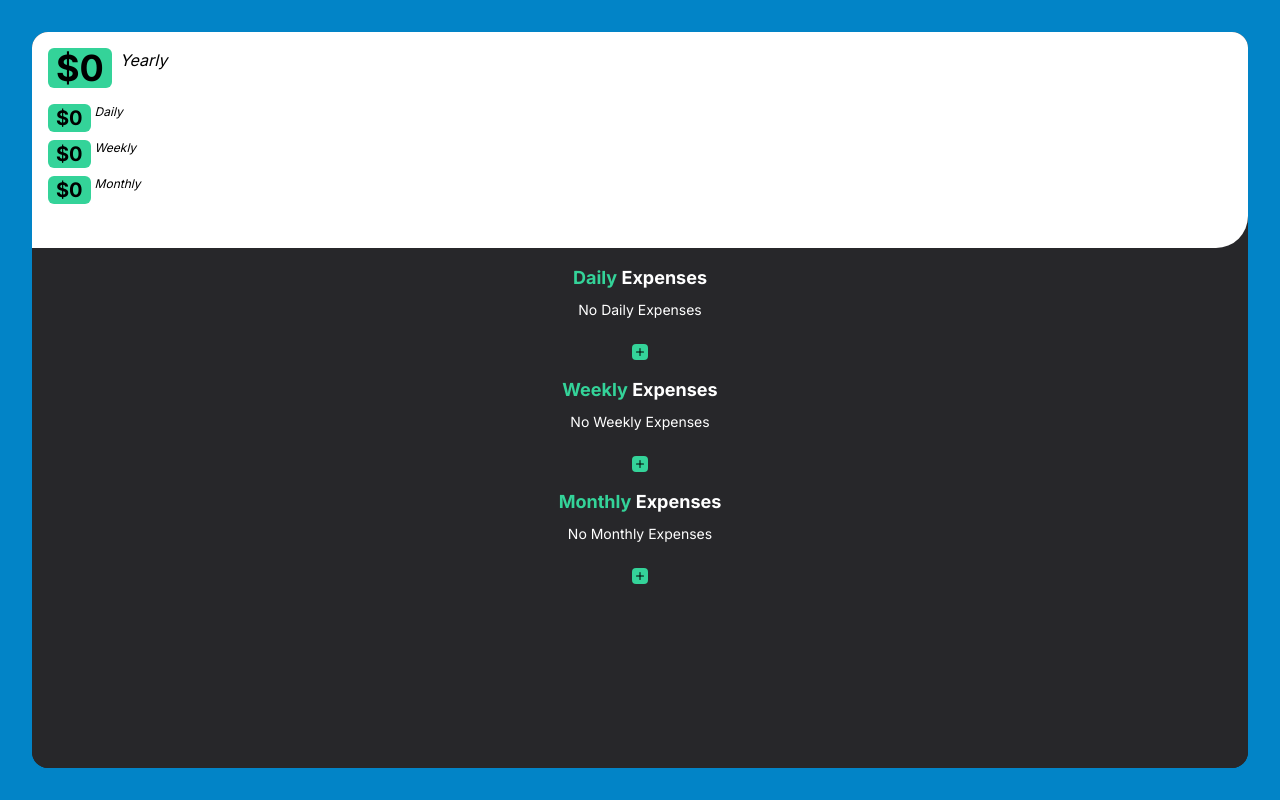
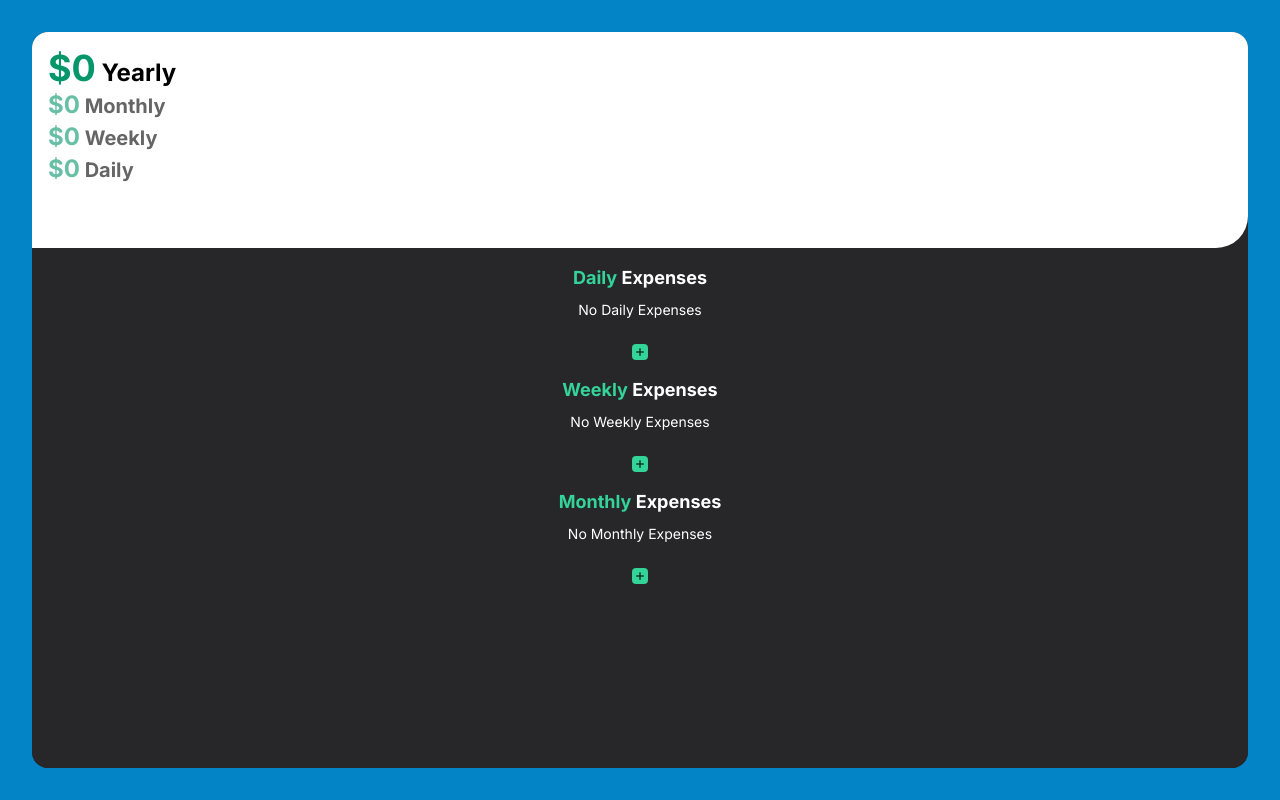
Before and after one commit to williamalowe/xpense, a Next.js app: page / in a window 1280 px wide. Built offline with nearby package versions, Linux system fonts and the light colour scheme.

Commit message:
styles: adjust outputs component stlyes

```diff
--- a/src/components/outputs.tsx
+++ b/src/components/outputs.tsx
@@ -22,31 +22,11 @@ export default function Outputs() {
   };
   const total = evaluateTotal();
   return (
-    <div className="p-4 flex flex-col gap-y-2">
-      <div className="flex gap-x-2">
-        <h3 className="text-4xl font-bold bg-emerald-400 px-2 rounded-md">
-          ${total}
-        </h3>
-        <h5 className="italic">Yearly</h5>
-      </div>
-      <div className="flex gap-x-1 mt-2">
-        <h3 className="text-xl font-bold  bg-emerald-400 px-2 rounded-md">
-          ${Math.round((total / 365) * 100) / 100}
-        </h3>
-        <h5 className="italic text-xs">Daily</h5>
-      </div>
-      <div className="flex gap-x-1">
-        <h3 className="text-xl font-bold  bg-emerald-400 px-2 rounded-md">
-          ${Math.round((total / 52) * 100) / 100}
-        </h3>
-        <h5 className="italic text-xs">Weekly</h5>
-      </div>
-      <div className="flex gap-x-1">
-        <h3 className="text-xl font-bold  bg-emerald-400 px-2 rounded-md">
-          ${Math.round((total / 12) * 100) / 100}
-        </h3>
-        <h5 className="italic text-xs">Monthly</h5>
-      </div>
+    <div className="p-4 flex flex-col">
+      <h3 className="font-bold text-2xl hover:italic hover:translate-x-4 transition"><span className="text-4xl text-emerald-600">${total}</span> Yearly</h3>
+      <h5 className="font-bold text-xl opacity-60 hover:opacity-100 hover:italic hover:translate-x-4 transition"><span className="text-2xl text-emerald-600">${Math.round((total / 12) * 100) / 100}</span> Monthly</h5>
+      <h5 className="font-bold text-xl opacity-60 hover:opacity-100 hover:italic hover:translate-x-4 transition"><span className="text-2xl text-emerald-600">${Math.round((total / 52) * 100) / 100}</span> Weekly</h5>
+      <h5 className="font-bold text-xl opacity-60 hover:opacity-100 hover:italic hover:translate-x-4 transition"><span className="text-2xl text-emerald-600">${Math.round((total / 365) * 100) / 100}</span> Daily</h5>
     </div>
   );
 }
```
